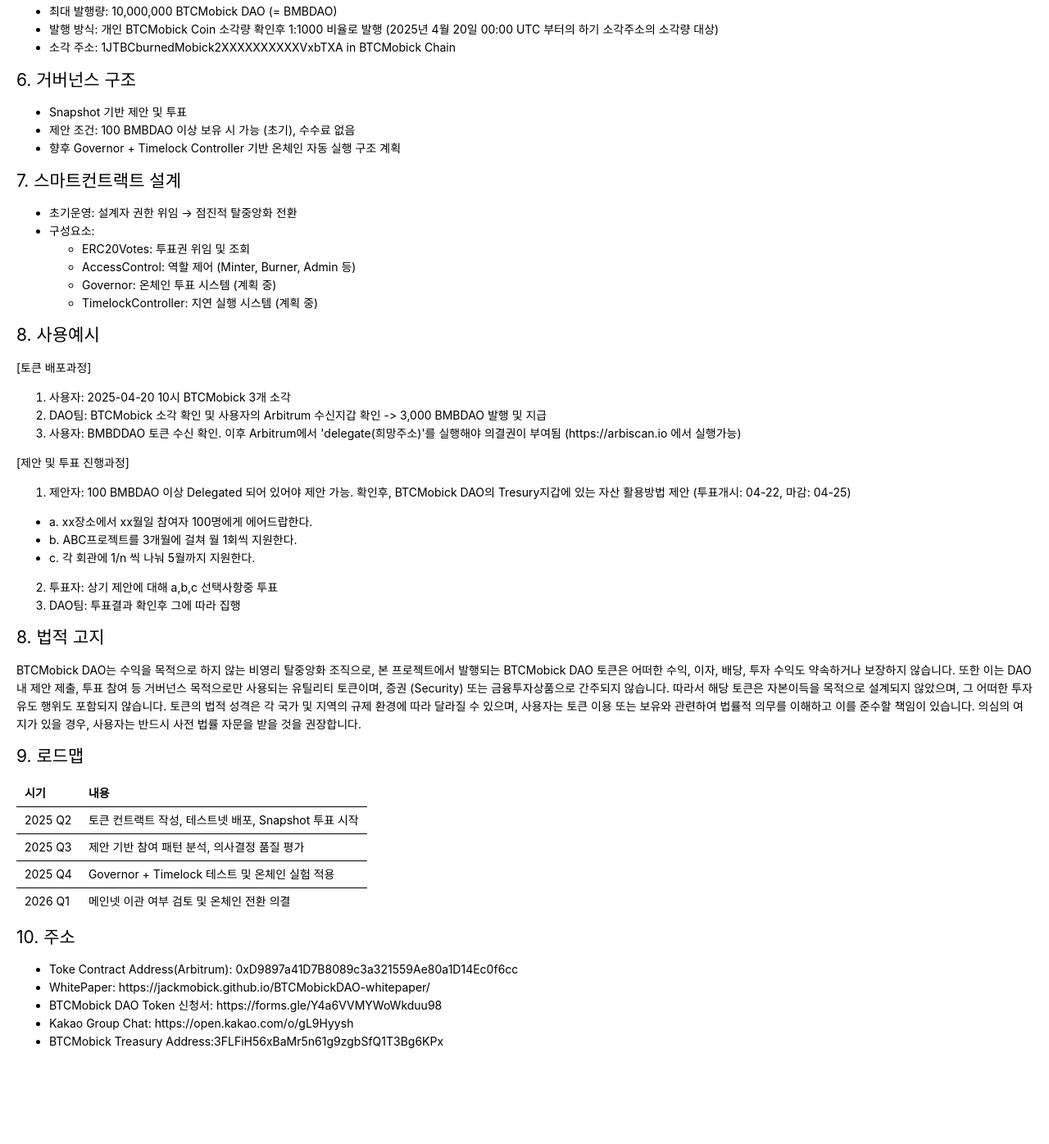
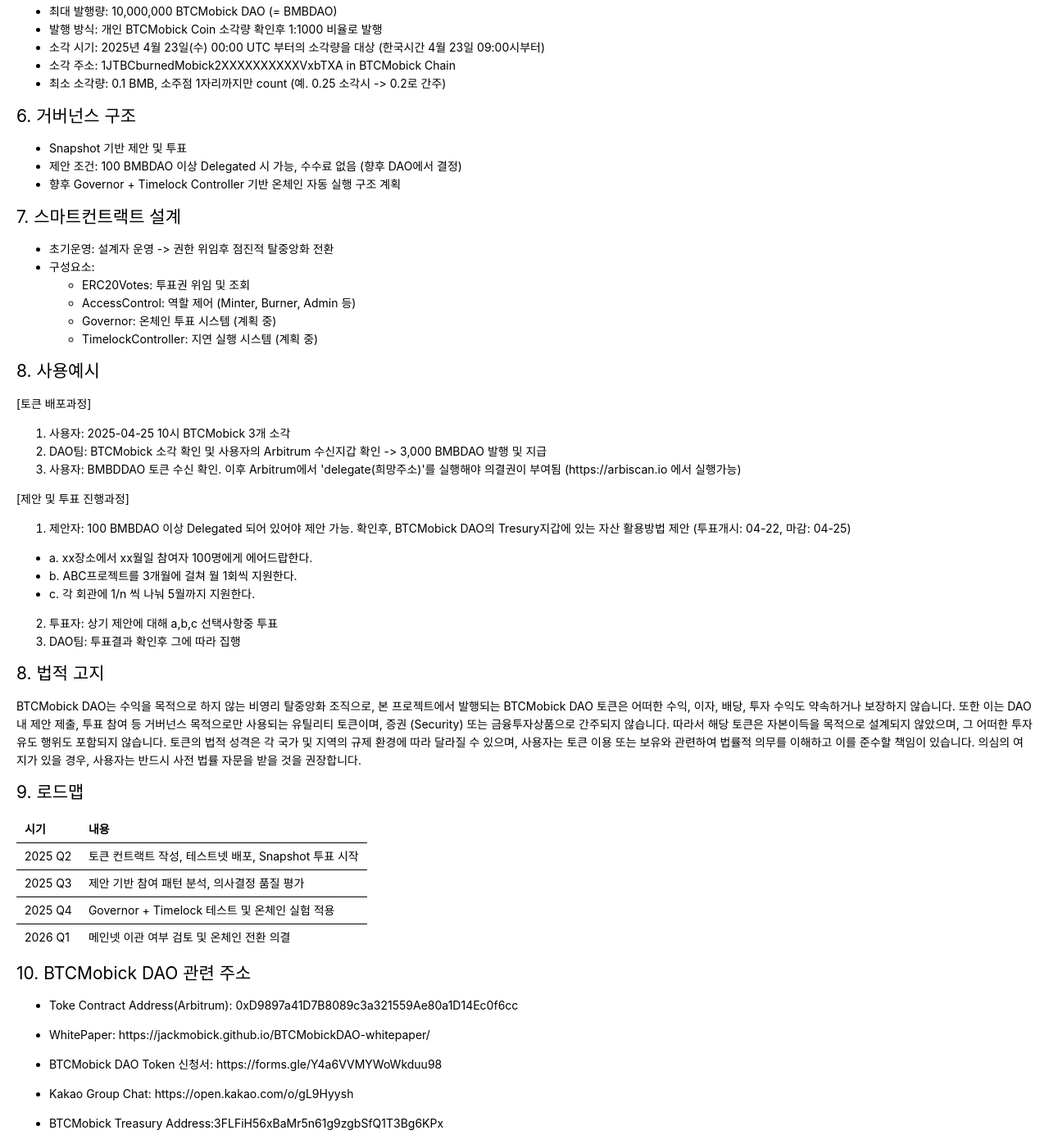
Before and after one commit to jackMobick/BTCMobickDAO-whitepaper, a plain HTML site: page index.html in a window 1280 px wide. Shown: the part 850-2246 px from the top of the page at 82% size. Before the commit the page ends 2146 px from the top, so only its background shows below. Drawn offline with Linux system fonts and the light colour scheme; a script that the page names is missing.

Commit message:
Add files via upload

```diff
--- a/index.html
+++ b/index.html
@@ -415,18 +415,20 @@
 <p><strong>기본 구조</strong></p>
 <ul>
 <li>최대 발행량: 10,000,000 BTCMobick DAO (= BMBDAO)</li>
-<li>발행 방식: 개인 BTCMobick Coin 소각량 확인후 1:1000 비율로 발행 (2025년 4월 20일 00:00 UTC 부터의 하기 소각주소의 소각량 대상)</li>
+<li>발행 방식: 개인 BTCMobick Coin 소각량 확인후 1:1000 비율로 발행</li>
+<li>소각 시기: 2025년 4월 23일(수) 00:00 UTC 부터의 소각량을 대상 (한국시간 4월 23일 09:00시부터)</li>
 <li>소각 주소: 1JTBCburnedMobick2XXXXXXXXXXVxbTXA in BTCMobick Chain</li>
+<li>최소 소각량: 0.1 BMB, 소주점 1자리까지만 count (예. 0.25 소각시 -&gt; 0.2로 간주)</li>
 </ul>
 <h2 id="6-%EA%B1%B0%EB%B2%84%EB%84%8C%EC%8A%A4-%EA%B5%AC%EC%A1%B0">6. 거버넌스 구조</h2>
 <ul>
 <li>Snapshot 기반 제안 및 투표</li>
-<li>제안 조건: 100 BMBDAO 이상 보유 시 가능 (초기), 수수료 없음</li>
+<li>제안 조건: 100 BMBDAO 이상 Delegated 시 가능, 수수료 없음 (향후 DAO에서 결정)</li>
 <li>향후 Governor + Timelock Controller 기반 온체인 자동 실행 구조 계획</li>
 </ul>
 <h2 id="7-%EC%8A%A4%EB%A7%88%ED%8A%B8%EC%BB%A8%ED%8A%B8%EB%9E%99%ED%8A%B8-%EC%84%A4%EA%B3%84">7. 스마트컨트랙트 설계</h2>
 <ul>
-<li>초기운영: 설계자 권한 위임 → 점진적 탈중앙화 전환</li>
+<li>초기운영: 설계자 운영 -&gt; 권한 위임후 점진적 탈중앙화 전환</li>
 <li>구성요소:
 <ul>
 <li>ERC20Votes: 투표권 위임 및 조회</li>
@@ -439,7 +441,7 @@
 <h2 id="8-%EC%82%AC%EC%9A%A9%EC%98%88%EC%8B%9C">8. 사용예시</h2>
 <p>[토큰 배포과정]</p>
 <ol>
-<li>사용자: 2025-04-20 10시 BTCMobick 3개 소각</li>
+<li>사용자: 2025-04-25 10시 BTCMobick 3개 소각</li>
 <li>DAO팀: BTCMobick 소각 확인 및 사용자의 Arbitrum 수신지갑 확인 -&gt; 3,000 BMBDAO 발행 및 지급</li>
 <li>사용자: BMBDDAO 토큰 수신 확인. 이후 Arbitrum에서 'delegate(희망주소)'를 실행해야 의결권이 부여됨 (https://arbiscan.io 에서 실행가능)</li>
 </ol>
@@ -489,13 +491,23 @@
 </tr>
 </tbody>
 </table>
-<h2 id="10-%EC%A3%BC%EC%86%8C">10. 주소</h2>
+<h2 id="10-btcmobick-dao-%EA%B4%80%EB%A0%A8-%EC%A3%BC%EC%86%8C">10. BTCMobick DAO 관련 주소</h2>
 <ul>
-<li>Toke Contract Address(Arbitrum): 0xD9897a41D7B8089c3a321559Ae80a1D14Ec0f6cc</li>
-<li>WhitePaper: https://jackmobick.github.io/BTCMobickDAO-whitepaper/</li>
-<li>BTCMobick DAO Token 신청서: https://forms.gle/Y4a6VVMYWoWkduu98</li>
-<li>Kakao Group Chat: https://open.kakao.com/o/gL9Hyysh</li>
-<li>BTCMobick Treasury Address:3FLFiH56xBaMr5n61g9zgbSfQ1T3Bg6KPx</li>
+<li>
+<p>Toke Contract Address(Arbitrum): 0xD9897a41D7B8089c3a321559Ae80a1D14Ec0f6cc</p>
+</li>
+<li>
+<p>WhitePaper: https://jackmobick.github.io/BTCMobickDAO-whitepaper/</p>
+</li>
+<li>
+<p>BTCMobick DAO Token 신청서: https://forms.gle/Y4a6VVMYWoWkduu98</p>
+</li>
+<li>
+<p>Kakao Group Chat: https://open.kakao.com/o/gL9Hyysh</p>
+</li>
+<li>
+<p>BTCMobick Treasury Address:3FLFiH56xBaMr5n61g9zgbSfQ1T3Bg6KPx</p>
+</li>
 </ul>
 
 </body>
```
